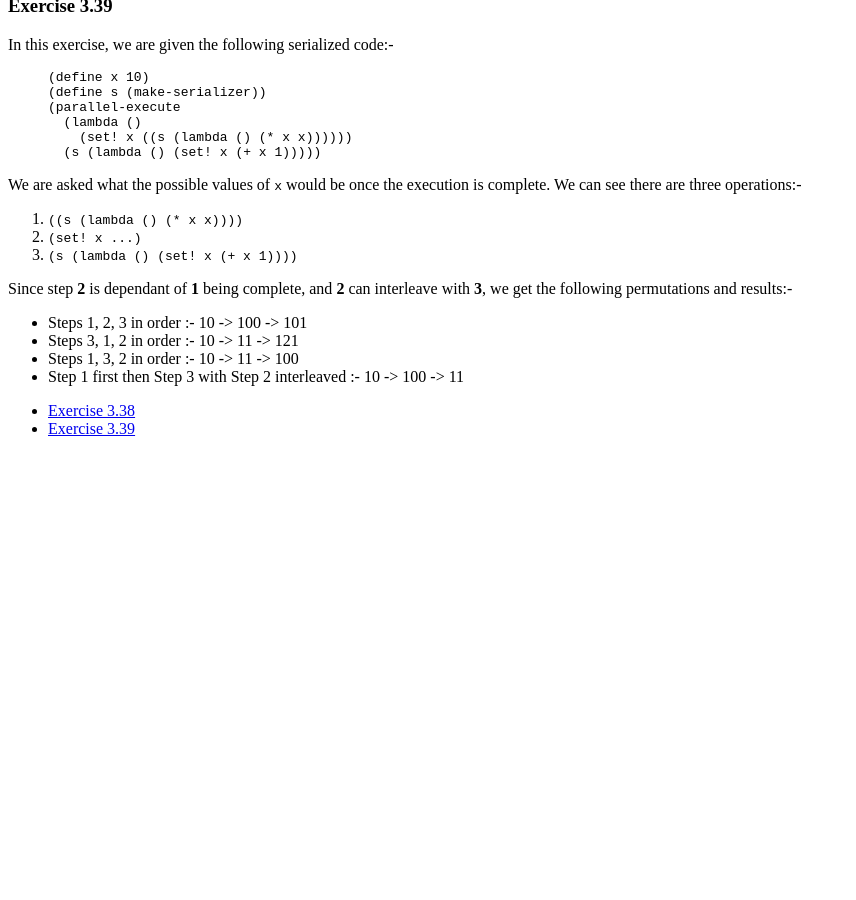
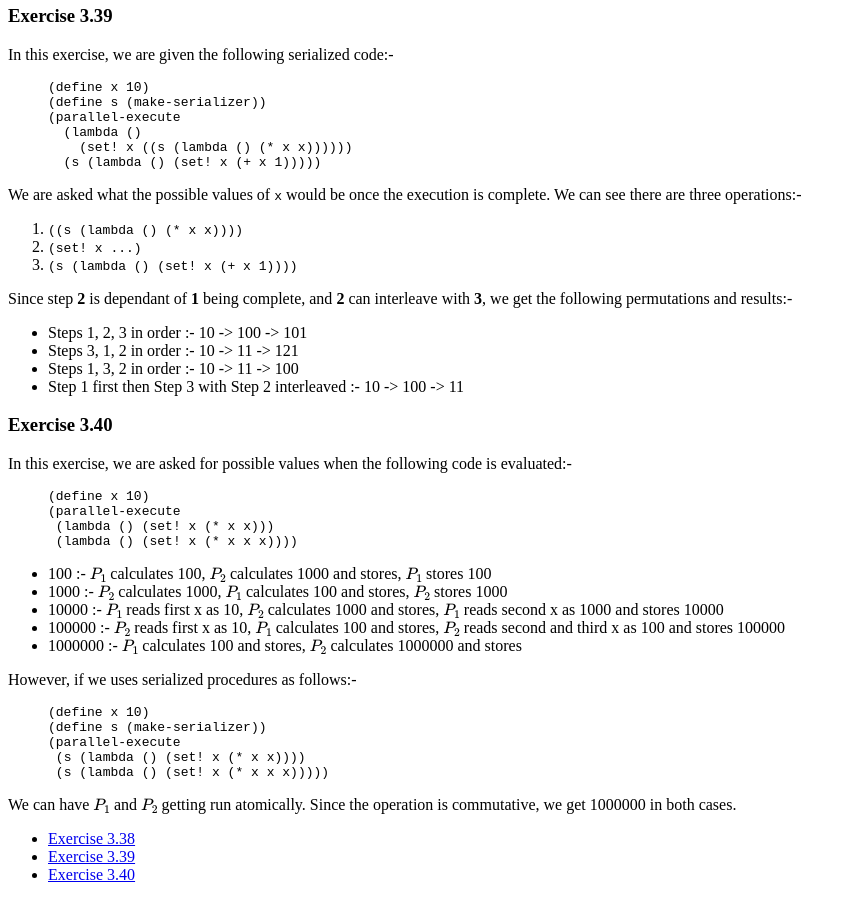
Before and after one commit to mohanrajendran/mohanrajendran.github.io, a Jekyll site: the page built from _sicp/Solution3_4.md, in a window 1280 px wide and 900 px high, scrolled down 2081 px. Shown: the whole window, without its empty margins (0-856 px from the left). Built offline with Jekyll 4.4.1, drawn with Linux system fonts in a browser that asks for light colours; nearby versions of some CDN libraries; formulas are drawn with MathJax 3; before the commit the page ends 2535 px from its top, so only the background shows below that.

Commit message:
Finished exercise 3.40

```diff
--- a/_sicp/Solution3_4.md
+++ b/_sicp/Solution3_4.md
@@ -6,6 +6,7 @@ exercises: '3.38 - 3.39'
 submenu:
   - { hook: "Exercise3_38", title: "Exercise 3.38" }
   - { hook: "Exercise3_39", title: "Exercise 3.39" }
+  - { hook: "Exercise3_40", title: "Exercise 3.40" }
 ---
 
 ### Exercise 3.38<a id="Exercise3_38">&nbsp;</a>
@@ -32,7 +33,7 @@ If the individual processes can be interleaved, many different values can be pro
 The above ordering can produce a final value of 80.
 
 ![Possibility 2](/images/Ex3_38_Part2.svg)
-
+-
 The above ordering can produce a final value of 110. These examples show us the importance of concurrency management.
 
 ### Exercise 3.39<a id="Exercise3_39">&nbsp;</a>
@@ -60,3 +61,32 @@ Since step **2** is dependant of **1** being complete, and **2** can interleave
 * Steps 3, 1, 2 in order :- 10 -> 11 -> 121
 * Steps 1, 3, 2 in order :- 10 -> 11 -> 100
 * Step 1 first then Step 3 with Step 2 interleaved :- 10 -> 100 -> 11
+
+### Exercise 3.40<a id="Exercise3_40">&nbsp;</a>
+
+In this exercise, we are asked for possible values when the following code is evaluated:-
+
+{% highlight scheme %}
+(define x 10)
+(parallel-execute
+ (lambda () (set! x (* x x)))
+ (lambda () (set! x (* x x x))))
+{% endhighlight %}
+
+* 100 :- $$P_1$$ calculates 100, $$P_2$$ calculates 1000 and stores, $$P_1$$ stores 100
+* 1000 :- $$P_2$$ calculates 1000, $$P_1$$ calculates 100 and stores, $$P_2$$ stores 1000
+* 10000 :- $$P_1$$ reads first x as 10, $$P_2$$ calculates 1000 and stores, $$P_1$$ reads second x as 1000 and stores 10000
+* 100000 :- $$P_2$$ reads first x as 10, $$P_1$$ calculates 100 and stores, $$P_2$$ reads second and third x as 100 and stores 100000
+* 1000000 :- $$P_1$$ calculates 100 and stores, $$P_2$$ calculates 1000000 and stores
+
+However, if we uses serialized procedures as follows:-
+
+{% highlight scheme %}
+(define x 10)
+(define s (make-serializer))
+(parallel-execute
+ (s (lambda () (set! x (* x x))))
+ (s (lambda () (set! x (* x x x)))))
+{% endhighlight %}
+
+We can have $$P_1$$ and $$P_2$$ getting run atomically. Since the operation is commutative, we get 1000000 in both cases.
```
